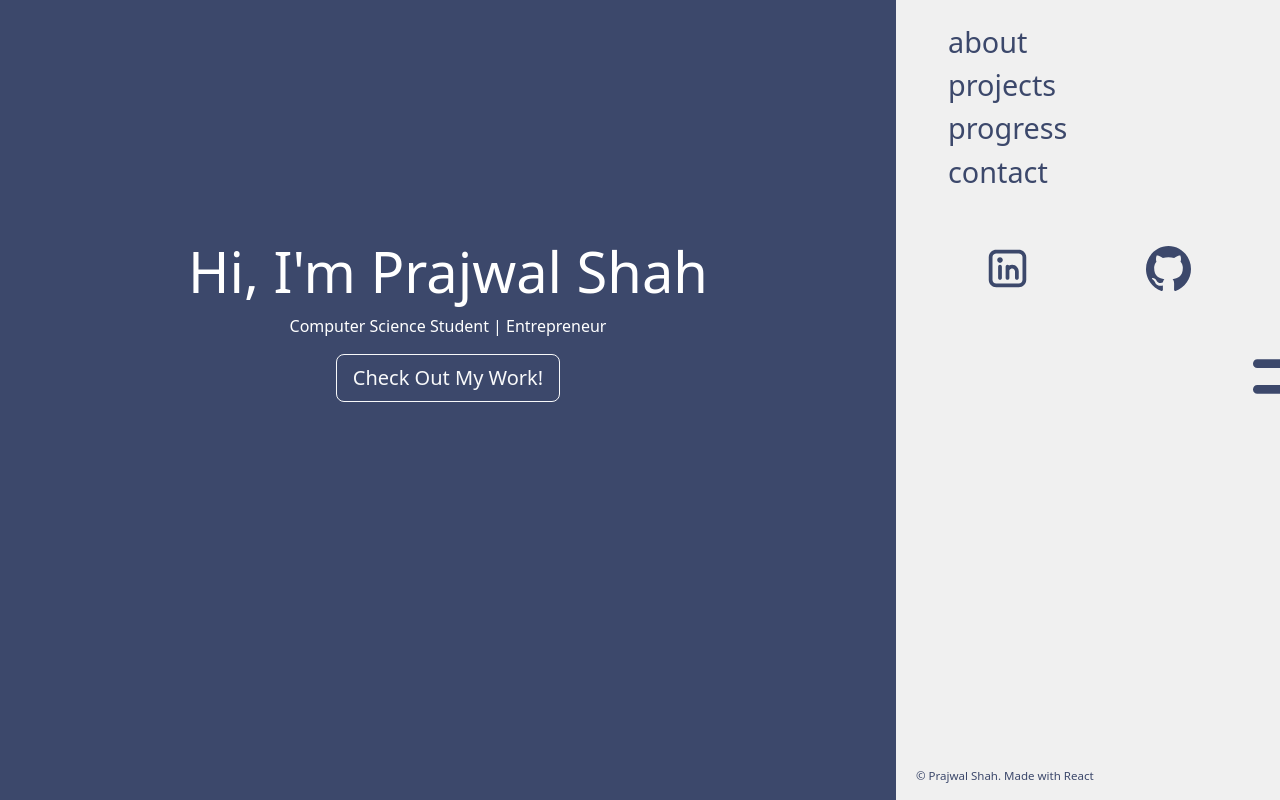
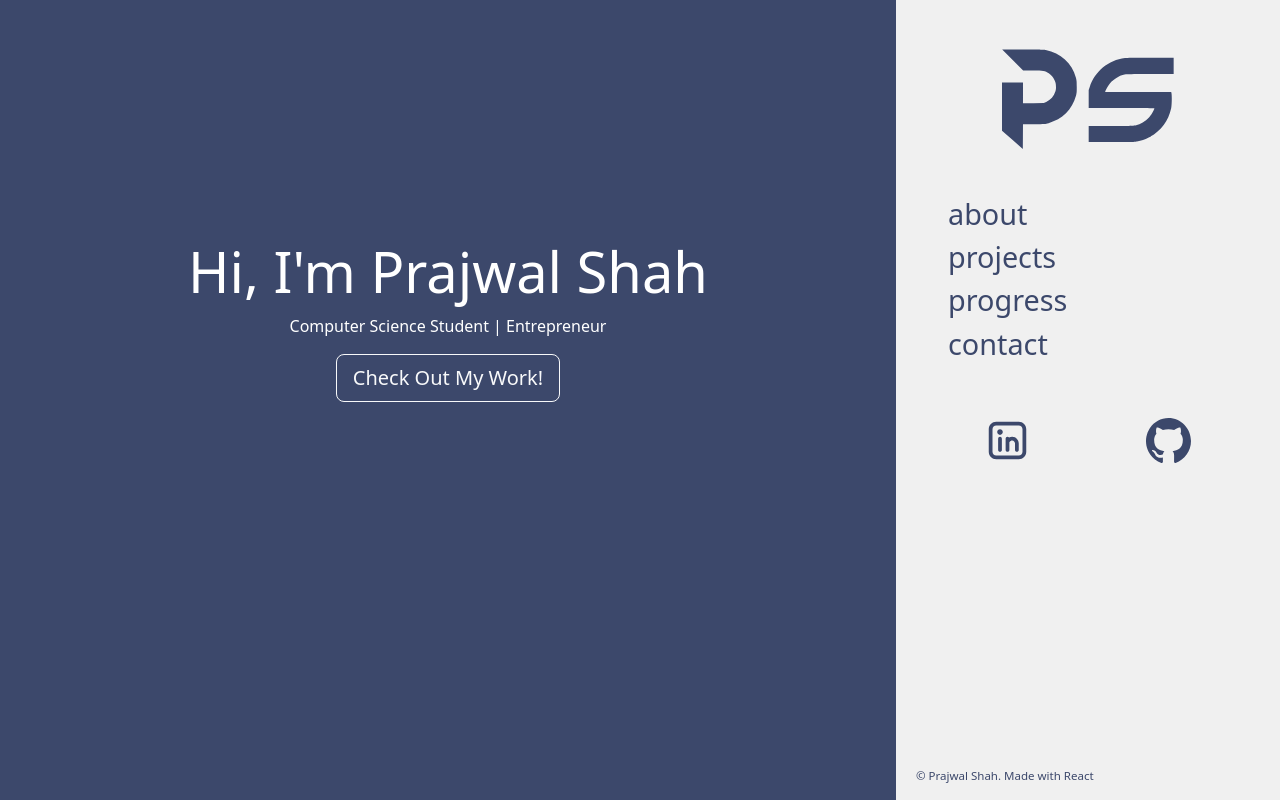
Before and after one commit to prajwalshah19/prajwalshah19.github.io, a React (Create React App) app in the folder portfolio2/: page / in a window 1280 px wide. Built offline with nearby package versions, Linux system fonts and the light colour scheme.

Commit message:
added logos

```diff
--- a/portfolio2/package.json
+++ b/portfolio2/package.json
@@ -2,7 +2,7 @@
   "name": "portfolio2",
   "version": "0.1.0",
   "private": true,
-  "homepage":"https://prajwalshah19.github.io",
+  "homepage": "https://prajwalshah19.github.io",
   "dependencies": {
     "@testing-library/jest-dom": "^5.16.5",
     "@testing-library/react": "^13.4.0",
@@ -41,5 +41,8 @@
       "last 1 firefox version",
       "last 1 safari version"
     ]
+  },
+  "devDependencies": {
+    "gh-pages": "^5.0.0"
   }
 }
--- a/portfolio2/src/App.css
+++ b/portfolio2/src/App.css
@@ -20,7 +20,7 @@ html {
   color: #3c486b;
   font-size: 1.8rem;
   z-index: 2;
-  @media (max-width: 768px) {
+  @media screen and (max-width: 768px) {
     display: flex;
     position: fixed;
     width: 100%;
@@ -35,7 +35,7 @@ html {
     display: flex;
     flex-direction: column;
 
-    @media (max-width: 768px) {
+    @media screen and (max-width: 768px) {
       display: none;
 
     }
@@ -55,7 +55,17 @@ html {
 .sidebarElements > ul > li > a:hover{
   color: darkgrey;
 }
+.topCon {
 
+  text-align: center;
+
+
+}
+.logoImg {
+
+  filter: invert(26%) sepia(15%) saturate(1440%) hue-rotate(187deg) brightness(95%) contrast(89%);
+  max-width: 50%;
+}
 
 .logoCon {
     display: flex;
@@ -75,13 +85,15 @@ html {
 }
 
 .menuCon {
-  @media (min-width: 768px) {
+  display: flex;
+  align-items: center;
+  padding-left: 93%;
+
+  @media screen  and (min-width: 768px) {
       display: none;
 
     }
-  display: flex;
-  align-items: center;
-  padding-left: 93%;
+
 }
 
 .menuCon > img {
@@ -104,7 +116,7 @@ html {
     color: #3c486b;
     display: flex;
     flex-direction: column;
-    @media (min-width: 768px) {
+    @media screen  and (min-width: 768px) {
       display: none;
 
     }
@@ -169,7 +181,7 @@ html {
     min-height: 80vh;
     max-width: 70vw;
 
-    @media (max-width: 768px) {
+    @media screen  and (max-width: 768px) {
       min-width: 100vw;
       padding-top: 4vh;
     }
@@ -187,7 +199,7 @@ html {
 
 .homeScreen > h1 {
   font-size: 3.5em;
-  @media (max-width: 768px) {
+  @media screen  and (max-width: 768px) {
     margin-top: 10vh;
   }
 }
@@ -242,7 +254,7 @@ html {
   max-width: 90vw;
 
 
-  @media (min-width: 768px) {
+  @media screen  and (min-width: 768px) {
     max-width: 60vw;
     margin-top: 1vh;
   }
@@ -487,7 +499,7 @@ html {
   display: flex;
 
 
-  @media (max-width: 600px) {
+  @media screen  and (max-width: 600px) {
     flex-direction: column;
     align-items:center;
     padding: 0 0 2vh 0;
--- a/portfolio2/src/components/Sidebar.js
+++ b/portfolio2/src/components/Sidebar.js
@@ -5,6 +5,7 @@ import menu from '../assets/menu.svg'
 import linkedin from '../assets/linked.svg'
 import github from '../assets/github.svg'
 import cross from '../assets/cross.svg'
+import logo from '../assets/logo.svg'
 import {Link} from 'react-router-dom'
 export function Sidebar(props) {
 
@@ -22,6 +23,13 @@ export function Sidebar(props) {
         className = 'sidebarCon'
         >
             <div className="sidebar">
+
+            <div
+            className = "topCon"
+            >
+                <Link to = "/" > <img className = "logoImg" src = {logo}></img></Link>
+
+            </div>
 
             <div
             className='sidebarElements'
```
Also changed, not shown: portfolio2/src/assets/logo.svg (added), 1 other file (tests, documents, lock files or other folders).
